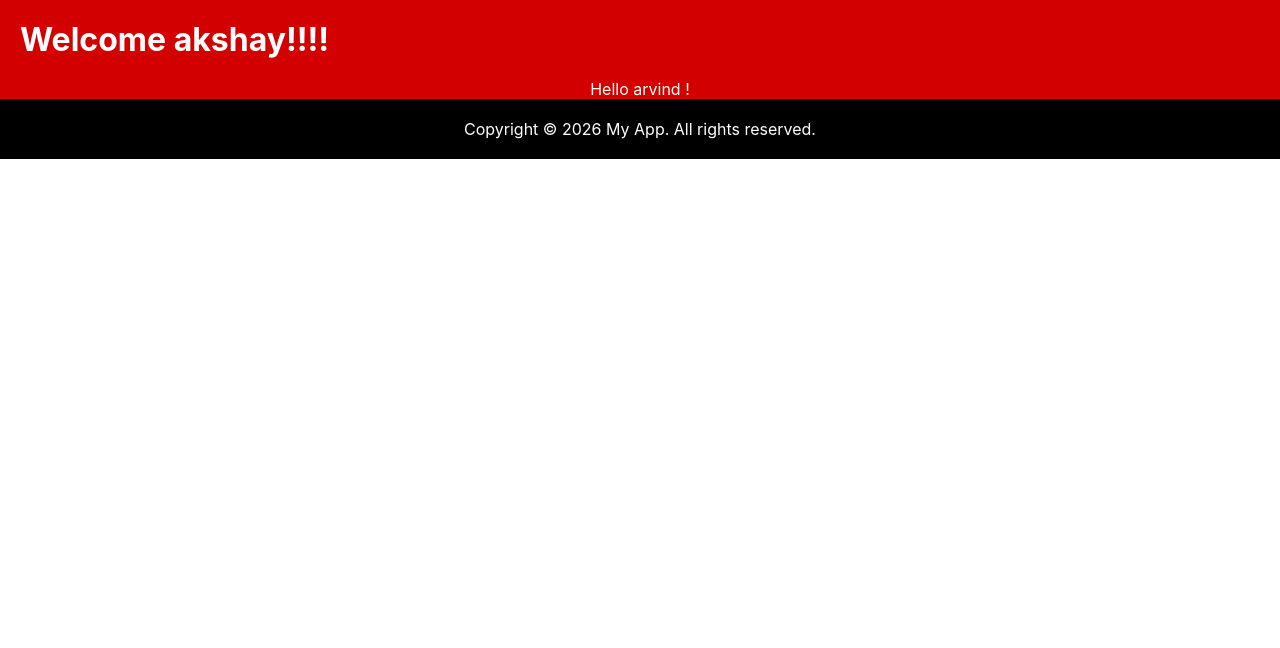
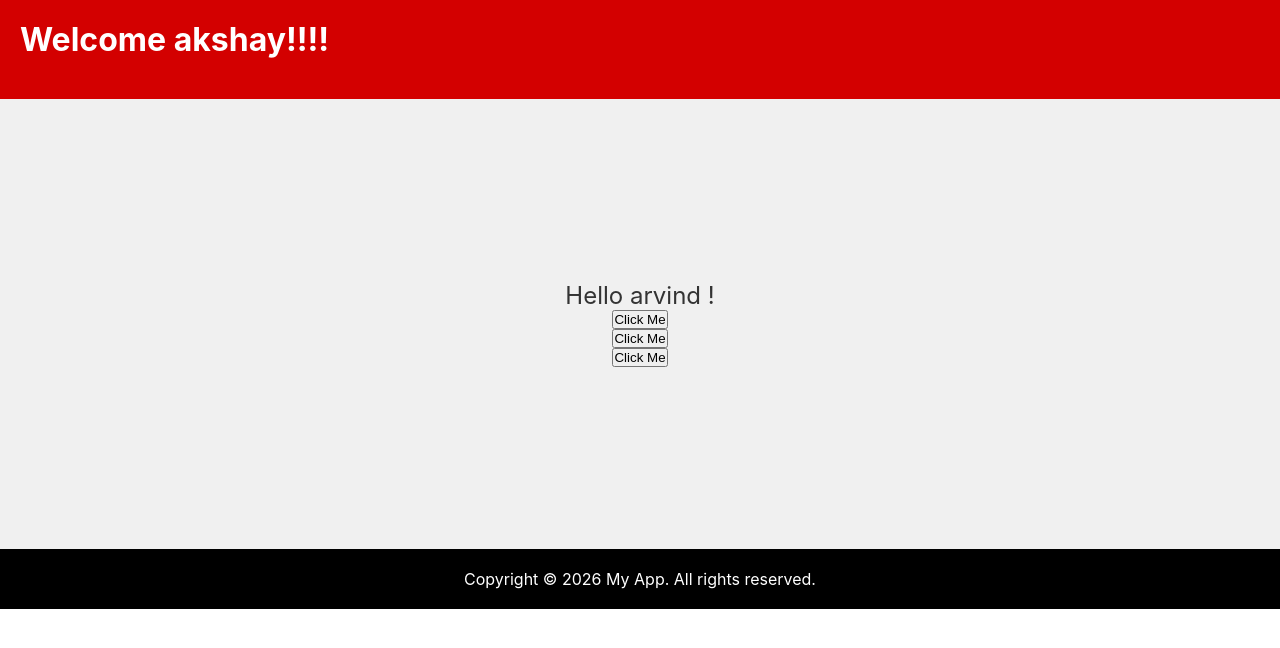
Before and after one commit to Adam-TechStudent/react-series, a React (Create React App) app: page / in a window 1280 px wide. Shown: the top 648 px of the page. Built offline with nearby package versions, Linux system fonts and the light colour scheme.

Commit message:
worked on the click events in content.js

```diff
--- a/src/Content.js
+++ b/src/Content.js
@@ -6,11 +6,43 @@ const Content = () => {
         return name[randomName];
     }
 
+    const handlestyle = {
+        display: 'flex',
+        flexDirection: 'column',
+        width: '100%',
+        textAlign: 'center',
+        fontSize: '24px',
+        marginTop: '20px',
+        height: '450px',
+        backgroundColor: '#f0f0f0',
+        color: '#333',
+        display: 'flex',
+        justifyContent: 'center',
+        alignItems: 'center'
+    }
+
+    const handleClick = () => {
+        alert('Button Clicked!');
+    }
+    const handleClick2 = (name) => {
+        alert(`Button Clicked, Hello ${name}`);
+    }
+    const handleClick3 = (e) => {
+        console.log(e.target.innerText);
+    }
+
+
+
+
     return (
         <main>
-            <p>
+            <p style={handlestyle}>
                 Hello {handleNameChange()} !
+                <button onClick={(handleClick)}>Click Me</button>
+                <button onClick={() => handleClick2(handleNameChange())}>Click Me</button>
+                <button onClick={(e) => handleClick3(e)}>Click Me</button>
             </p>
+
         </main>
     )
 }
--- a/src/index.css
+++ b/src/index.css
@@ -30,10 +30,6 @@ header{
   padding: 20px;
 }
 
-Content{
-  padding: 20px;
-  width: 100%;
-}
 
 footer{
   background-color: rgb(0, 0, 0);
```
